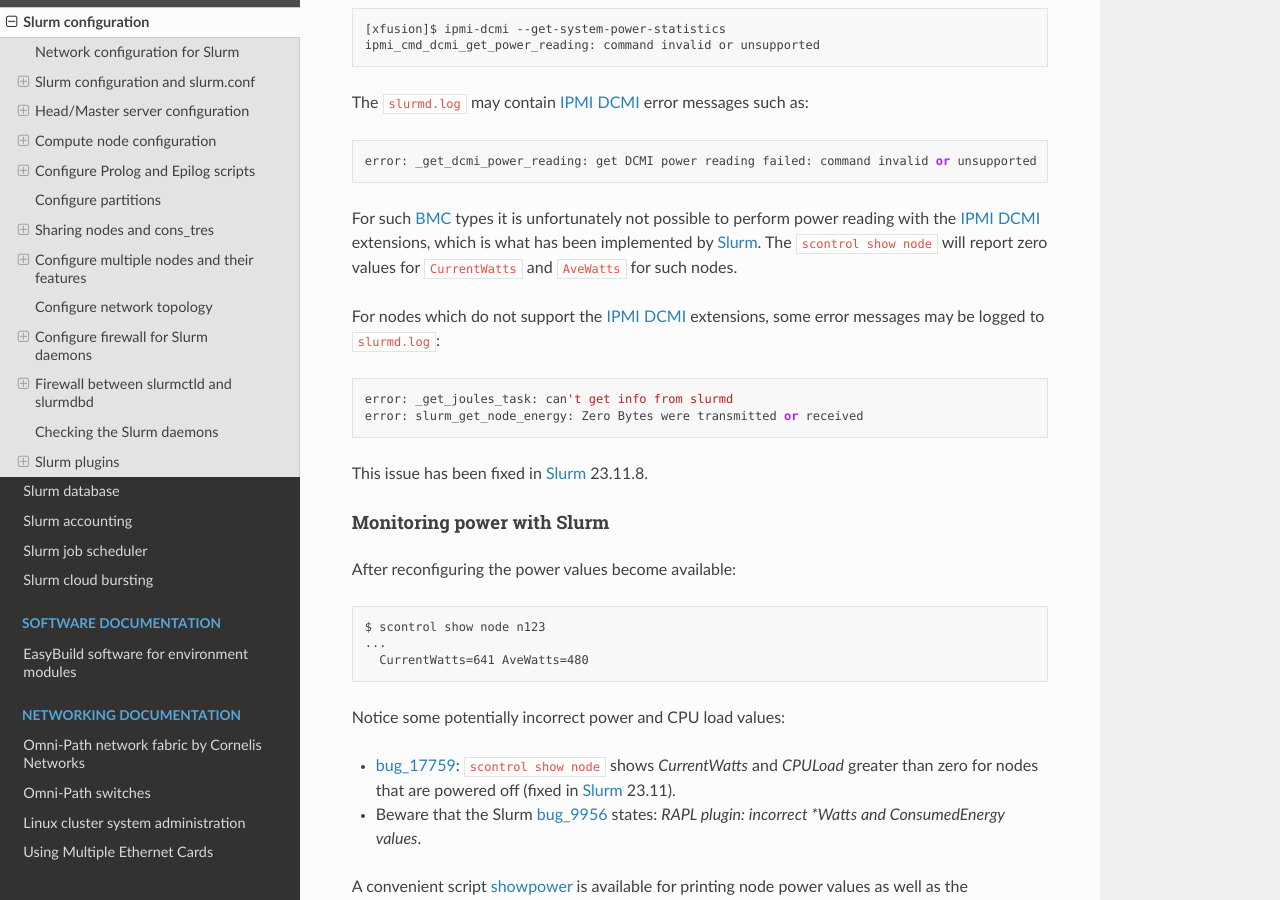
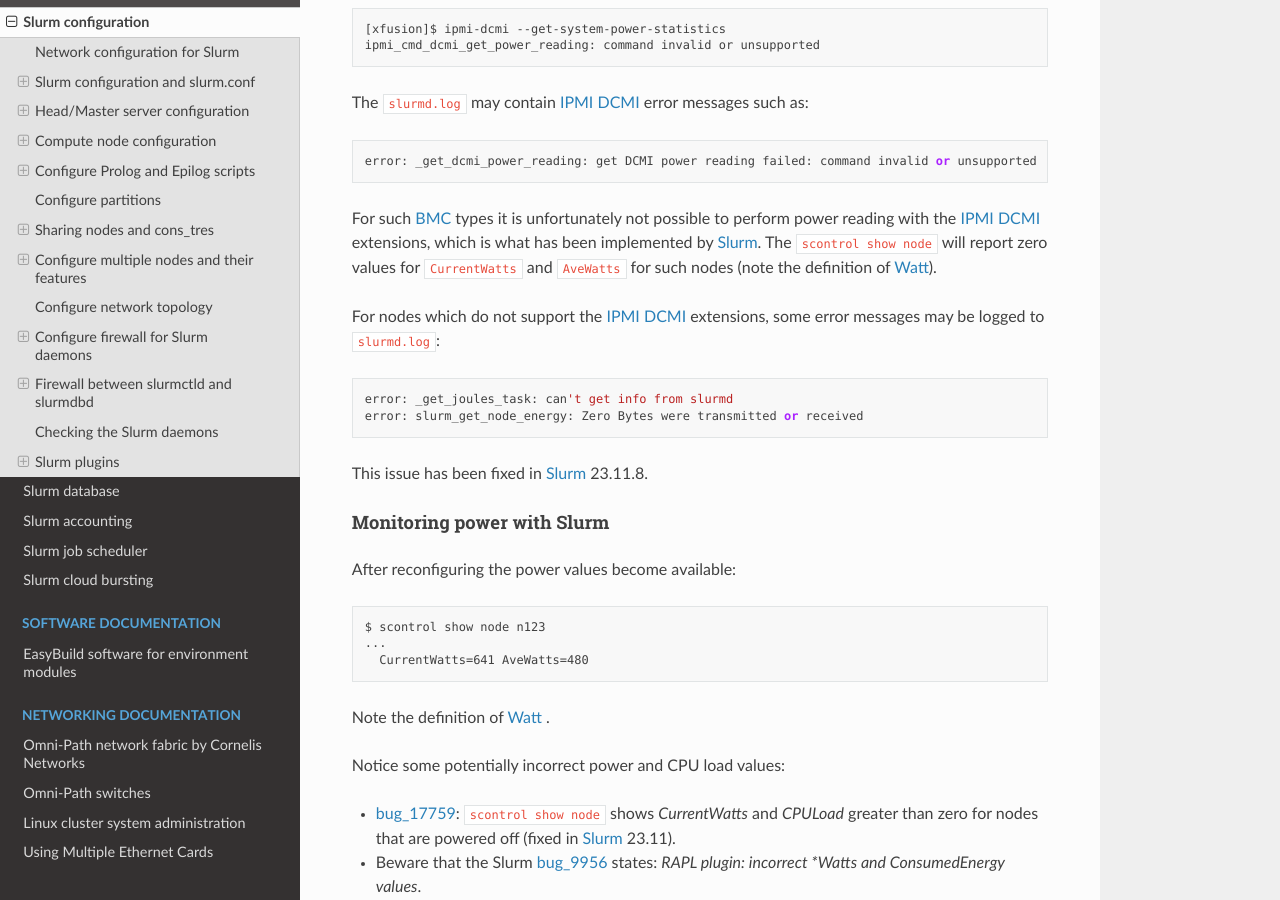
Before and after one commit to OleHolmNielsen/Niflheim_system, a Sphinx documentation site: the page built from docs/Slurm_configuration.rst, in a window 1280 px wide and 900 px high, scrolled down 18080 px. Built offline with Sphinx 7.4.7 and the Read the Docs theme 2.0.0, drawn with Linux system fonts in a browser that asks for light colours.

Commit message:
Add Watt definition

```diff
--- a/docs/Slurm_configuration.rst
+++ b/docs/Slurm_configuration.rst
@@ -741,7 +741,7 @@
 
 For such BMC_ types it is unfortunately not possible to perform power reading with the IPMI_ DCMI_ extensions,
 which is what has been implemented by Slurm_.
-The ``scontrol show node`` will report zero values for ``CurrentWatts`` and ``AveWatts`` for such nodes.
+The ``scontrol show node`` will report zero values for ``CurrentWatts`` and ``AveWatts`` for such nodes (note the definition of Watt_).
 
 For nodes which do not support the IPMI_ DCMI_ extensions,
 some error messages may be logged to ``slurmd.log``::
@@ -759,6 +759,8 @@
   $ scontrol show node n123
   ...
     CurrentWatts=641 AveWatts=480
+
+Note the definition of Watt_ .
 
 Notice some potentially incorrect power and CPU load values:
 
@@ -803,7 +805,7 @@
 .. _RAPL: https://dl.acm.org/doi/10.1145/1840845.1840883
 .. _turbostat: https://www.linux.org/docs/man8/turbostat.html
 .. _Joule: https://en.wikipedia.org/wiki/Joule
-.. _watt: https://en.wikipedia.org/wiki/Watt
+.. _Watt: https://en.wikipedia.org/wiki/Watt
 .. _Kilowatt-hour: https://en.wikipedia.org/wiki/Kilowatt-hour
 
 turbostat utility
```
